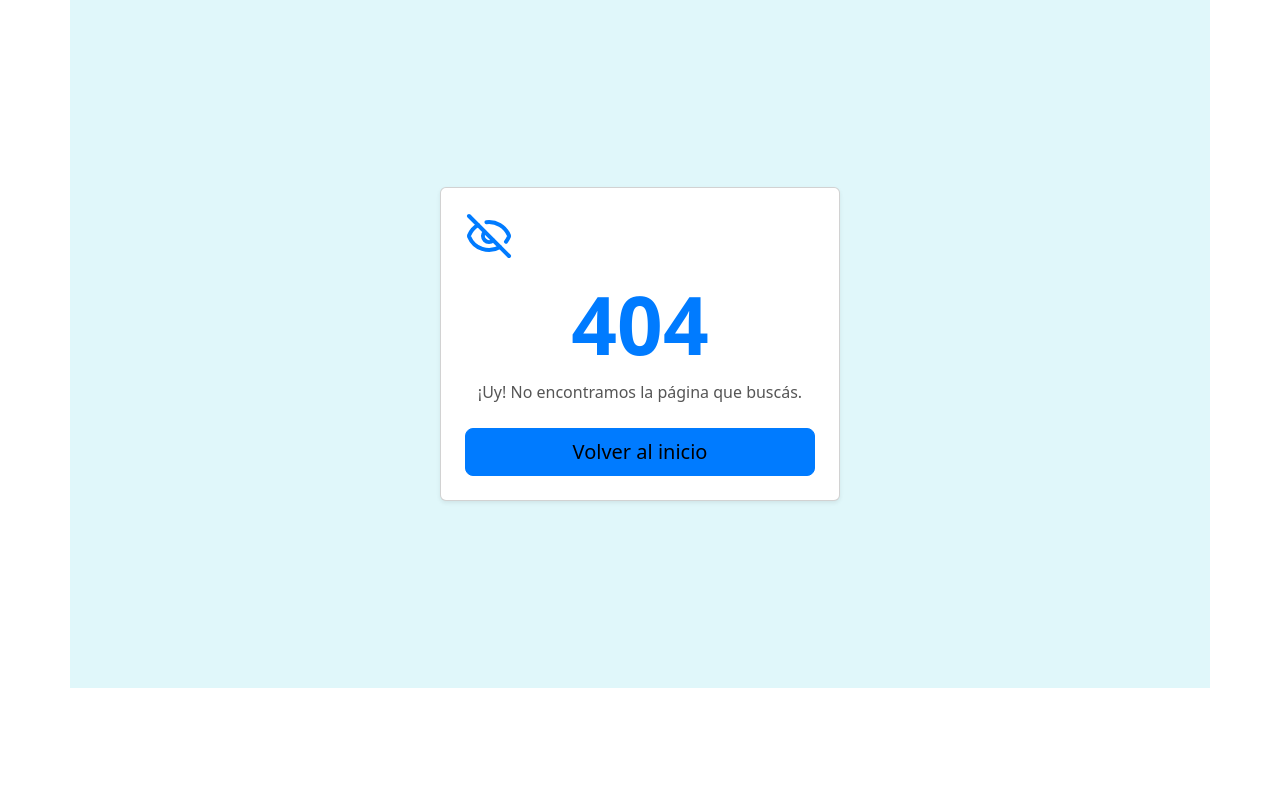
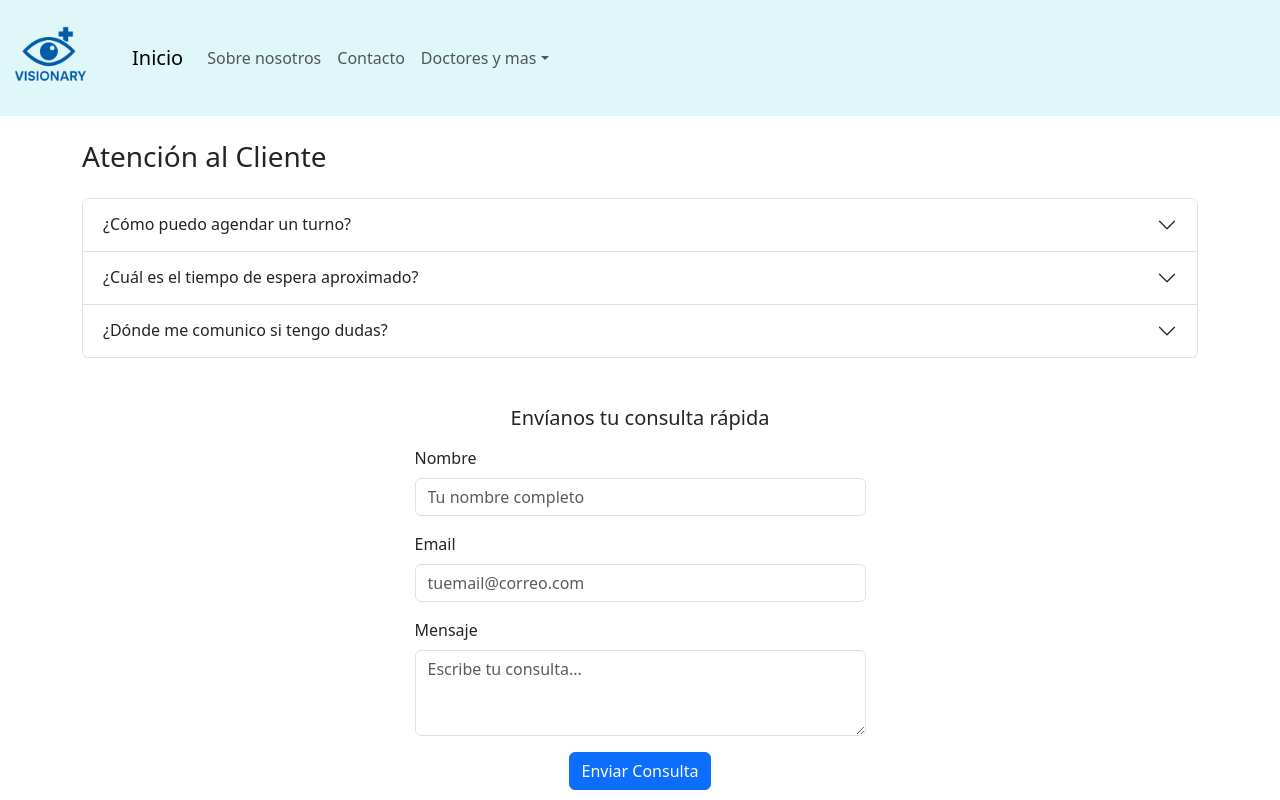
Before and after one commit to rodo18-2006/proyecto2, a React (Vite) app: page /atencion-al-cliente in a window 1280 px wide. Before the commit this address had no page. Shown: the top 800 px of the page. Built offline with nearby package versions, Linux system fonts and the light colour scheme.

Commit message:
creamos archivo y ruta de atencion a cliente

```diff
--- a/src/App.jsx
+++ b/src/App.jsx
@@ -17,6 +17,7 @@ import SobreNosotros from "./page/SobreNosotros";
 import Contacto from "./page/Contacto";
 import Doctores from "./page/Doctores";
 import Horarios from "./page/Horarios";
+import AtencionalCliente from "./page/AtencionalCliente";
 
 const App = () => {
   return (
@@ -38,7 +39,8 @@ const App = () => {
           <Route path="/sobre-nosotros" element={<SobreNosotros />} />
           <Route path="/contacto" element={<Contacto />} />
           <Route path="/doctor" element={<Doctores />} />
-          <Route path="/horarios" element={<Horarios />}/>
+          <Route path="/horarios" element={<Horarios />} />
+          <Route path="/atencion-al-cliente" element={<AtencionalCliente />} />
         </Routes>
       </Router>
     </div>
--- /dev/null
+++ b/src/components/atencionalcliente/AtencionalClienteC.jsx
@@ -0,0 +1,116 @@
+import React, { useState } from "react";
+import {
+  Container,
+  Accordion,
+  Form,
+  Button,
+  Alert,
+  Row,
+  Col,
+} from "react-bootstrap";
+
+const AtencionClienteC = () => {
+  const [mensaje, setMensaje] = useState("");
+  const [nombre, setNombre] = useState("");
+  const [email, setEmail] = useState("");
+  const [enviado, setEnviado] = useState(false);
+
+  const handleSubmit = (e) => {
+    e.preventDefault();
+    console.log({ nombre, email, mensaje });
+    setEnviado(true);
+    setNombre("");
+    setEmail("");
+    setMensaje("");
+  };
+
+  return (
+    <Container className="mt-4">
+      <h3 className="mb-4">Atención al Cliente</h3>
+
+      <Accordion className="mb-5">
+        <Accordion.Item eventKey="0">
+          <Accordion.Header>¿Cómo puedo agendar un turno?</Accordion.Header>
+          <Accordion.Body>
+            Ingresa a la sección "Turnos Online" desde tu perfil y haz click en
+            "Solicitar Turno". Completa el formulario y el equipo te
+            confirmará la fecha y hora.
+          </Accordion.Body>
+        </Accordion.Item>
+        <Accordion.Item eventKey="2">
+          <Accordion.Header>
+            ¿Cuál es el tiempo de espera aproximado?
+          </Accordion.Header>
+          <Accordion.Body>
+            Los tiempos varían según la demanda, pero solemos atender de 15 a 30
+            minutos después de la hora programada.
+          </Accordion.Body>
+        </Accordion.Item>
+        <Accordion.Item eventKey="3">
+          <Accordion.Header>
+            ¿Dónde me comunico si tengo dudas?
+          </Accordion.Header>
+          <Accordion.Body>
+            Puedes escribirnos al chat en línea, enviar un correo a
+            soporte@visionary.com o llamar al +54 9 351 555-1234 en horario de
+            atención.
+          </Accordion.Body>
+        </Accordion.Item>
+      </Accordion>
+
+      <h5 className="text-center mb-3">Envíanos tu consulta rápida</h5>
+      {enviado && (
+        <Alert variant="success" onClose={() => setEnviado(false)} dismissible>
+          ¡Tu mensaje fue enviado correctamente!
+        </Alert>
+      )}
+      <Row className="justify-content-center">
+        <Col xs={12} md={6} lg={5}>
+          <Form onSubmit={handleSubmit}>
+            <Form.Group className="mb-3">
+              <Form.Label>Nombre</Form.Label>
+              <Form.Control
+                type="text"
+                value={nombre}
+                onChange={(e) => setNombre(e.target.value)}
+                placeholder="Tu nombre completo"
+                required
+              />
+            </Form.Group>
+
+            <Form.Group className="mb-3">
+              <Form.Label>Email</Form.Label>
+              <Form.Control
+                type="email"
+                value={email}
+                onChange={(e) => setEmail(e.target.value)}
+                placeholder="tuemail@correo.com"
+                required
+              />
+            </Form.Group>
+
+            <Form.Group className="mb-3">
+              <Form.Label>Mensaje</Form.Label>
+              <Form.Control
+                as="textarea"
+                rows={3}
+                value={mensaje}
+                onChange={(e) => setMensaje(e.target.value)}
+                placeholder="Escribe tu consulta..."
+                required
+              />
+            </Form.Group>
+
+            <div className="text-center">
+              <Button type="submit" variant="primary">
+                Enviar Consulta
+              </Button>
+            </div>
+          </Form>
+        </Col>
+      </Row>
+    </Container>
+  );
+};
+
+export default AtencionClienteC;
--- a/src/components/navbar/NavbarC.jsx
+++ b/src/components/navbar/NavbarC.jsx
@@ -21,7 +21,7 @@ const NavbarC = () => {
             <NavDropdown title="Doctores y mas" id="basic-nav-dropdown">
               <NavDropdown.Item href="/doctor">Doctores</NavDropdown.Item>
               <NavDropdown.Item href="/horarios">Horarios</NavDropdown.Item>
-              <NavDropdown.Item href="#action/3.3">
+              <NavDropdown.Item href="/atencion-al-cliente">
                 Atencion al cliente
               </NavDropdown.Item>
               <NavDropdown.Divider />
--- /dev/null
+++ b/src/page/AtencionalCliente.jsx
@@ -0,0 +1,16 @@
+import React from 'react'
+import NavbarC from '../components/navbar/NavbarC'
+import AtencionClienteC from '../components/atencionalcliente/AtencionalClienteC'
+import FooterC from '../components/footer/FooterC'
+
+const AtencionalCliente = () => {
+  return (
+    <>
+    <NavbarC />
+    <AtencionClienteC />
+    <FooterC />
+    </>
+  )
+}
+
+export default AtencionalCliente
```
Also changed, not shown: src/components/form/FormC.jsx (line endings or trailing spaces).
